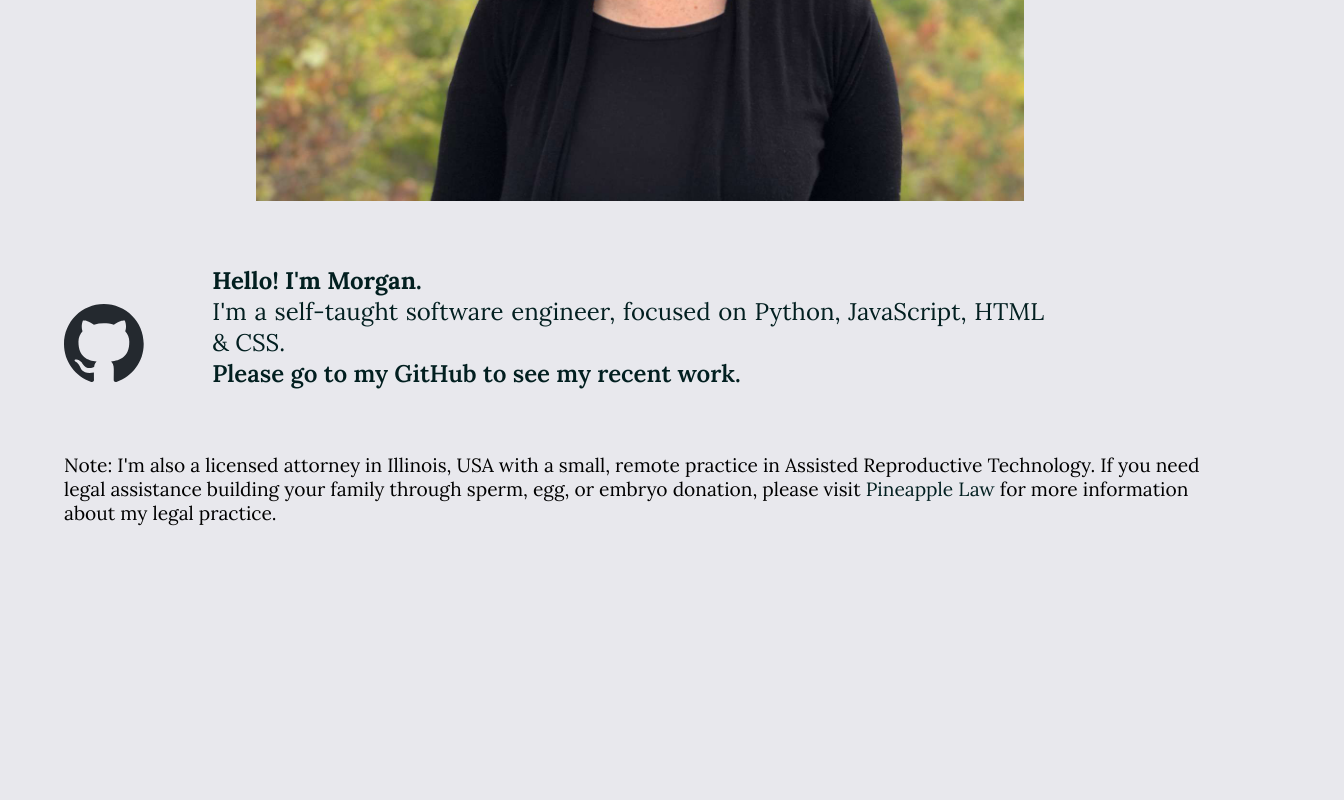
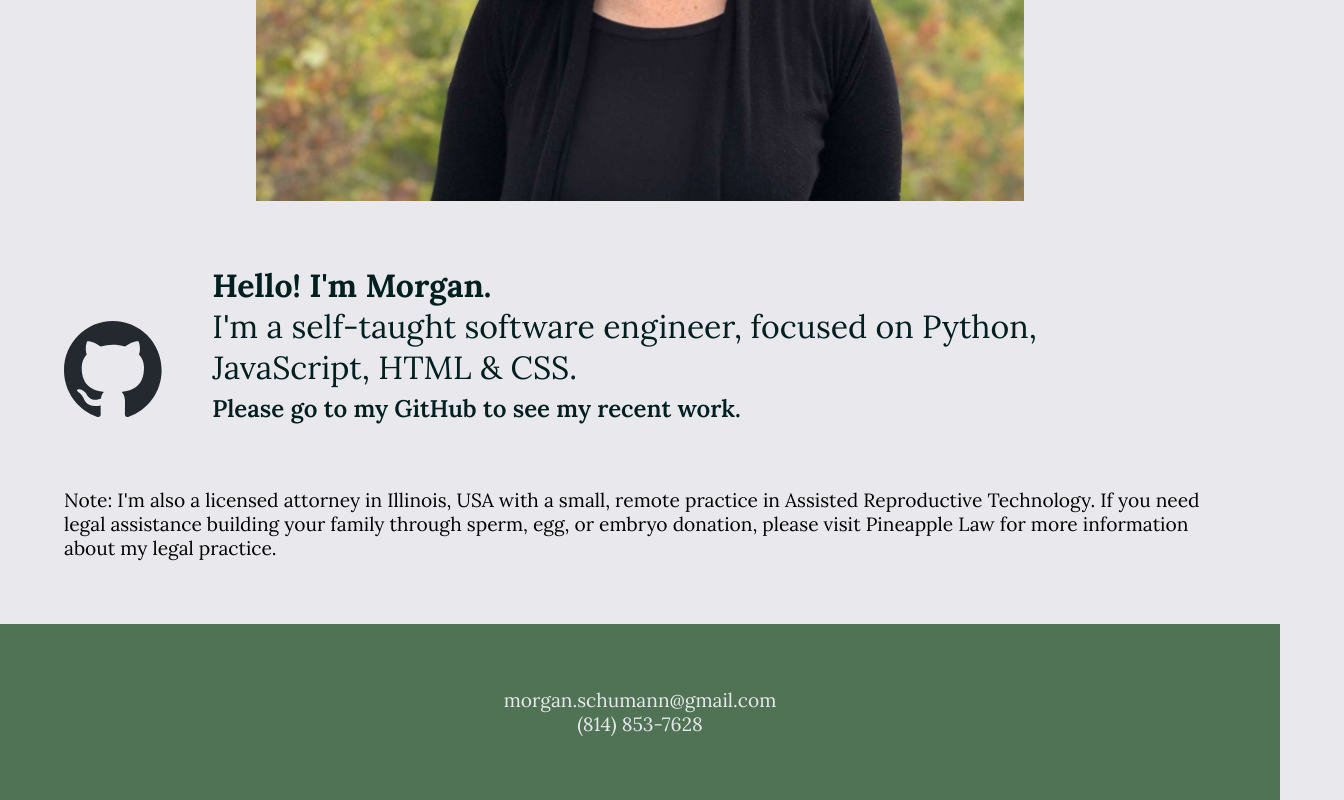
Before and after one commit to morg-an/morg-an.github.io, a plain HTML site: page index.html in a window 1280 px wide. Shown: the part 544-1344 px from the top of the page, 1344 px wide, since content can reach past the window. Before the commit the page ends 1133 px from the top, so only its background shows below. Drawn offline with Linux system fonts and the light colour scheme.

Commit message:
add footer

```diff
--- a/index.html
+++ b/index.html
@@ -15,10 +15,10 @@
         <h1 class="light-header">Morgan Schumann</h1>
     </header>
     <img src="morgan.jpg" alt="Photo of Morgan Schumann" class="responsive">
-    <a href="https://github.com/morg-an">
-        <img src="github-mark.svg" alt="GitHub Logo" class="logo">
+    <a href="https://github.com/morg-an" class = "logo">
+        <img src="github-mark.svg" alt="GitHub Logo">
     </a>
-    <section>
+    <main>
         <h1>
             <strong>Hello! I'm Morgan.</strong>
         </h1>
@@ -26,11 +26,17 @@
             I'm a self-taught software engineer, focused on Python, JavaScript, HTML & CSS.
         </h1>
         <h2>Please go to my <a href="https://github.com/morg-an">GitHub</a> to see my recent work. </h2>
-    </section>
+    </main>
     <p class="footnote">
         Note: I'm also a licensed attorney in Illinois, USA with a small, remote practice in Assisted Reproductive Technology.
         If you need legal assistance building your family through sperm, egg, or embryo donation, please visit <a href="https://www.pineapple.law">Pineapple Law</a>
         for more information about my legal practice.
     </p>
+    <footer>
+        <ul class = "footer-list">
+            <li><a href = "mailto:morgan.schumann@gmail.com">morgan.schumann@gmail.com</a></li>
+            <li>(814) 853-7628</li>
+        </ul>
+    </footer>
 </body>
 </html>
--- a/style.css
+++ b/style.css
@@ -17,6 +17,16 @@ header {
     font-weight: 400;
     padding: 1em;
 }
+footer {
+    background-color:#507355;
+    color:#e8e8ed;
+    padding: 5%;
+    text-align: center;
+    font-size: larger;
+}
+.footer-list {
+    list-style: none;
+}
 .footnote {
     /* padding: 5%; */
     padding: 0 5% 5% 5%;
@@ -29,7 +39,6 @@ header {
     height: auto;
     max-width: 800px;
     padding: 5% 0 0 0;
-
 }
 .logo {
     display: inline-block;
@@ -38,33 +47,37 @@ header {
     max-width: 80px;
     padding: 0 0 0 5%;
 }
-section {
+.logo:hover {
+    text-decoration: none;
+}
+main {
     display: inline-block;
     width: 65%;
     padding: 5% 5% 5% 5%;
 }
 h1 {
     color: #021f20;
-    text-align: justify;
+    /* text-align: justify; */
     font-weight: 400;
     display: inline-block;
-    width: 100%;
 }
 h2 {
     color: #021f20;
     text-align: justify;
     font-weight:600;
     display: inline-block;
-    width: 100%;
+    padding: 5px 0 0 0;
 }
 p {
     font-size: 1.2em;
 }
 a {
     text-decoration: none;
-    color: #021f20;
+    color: currentColor;
 }
 a:hover {
     text-decoration: underline;
-    color:#645986
 }
+.logo:hover {
+    text-decoration: none;
+}
```
